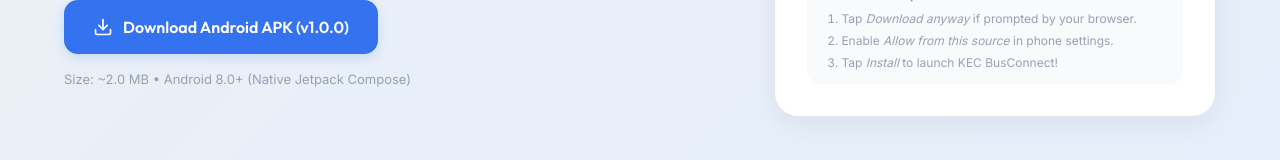
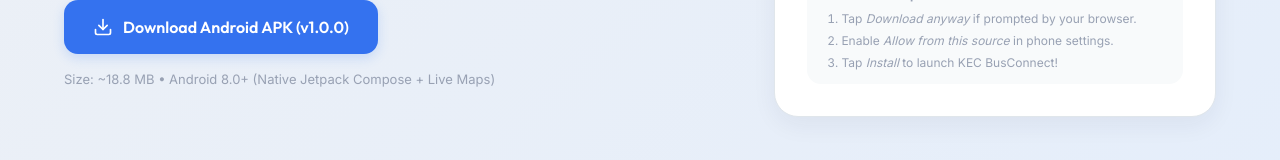
Before and after one commit to Roopkumar213/Kec-Bus-Connect-Frontend, a React (Vite) app: page / in a window 1280 px wide. Shown: the part 2255-2415 px from the top of the page. Built offline with nearby package versions, Linux system fonts and the light colour scheme; no server answers.

Commit message:
fix(android): stabilize Android live tracking, bundle offline Leaflet, add Google Maps navigation, and fix stop sequencing

```diff
--- a/src/pages/Landing.jsx
+++ b/src/pages/Landing.jsx
@@ -253,7 +253,7 @@
                 Download Android APK (v1.0.0)
               </a>
               <span style={{ fontSize: '13px', color: 'var(--text-muted)' }}>
-                Size: ~2.0 MB • Android 8.0+ (Native Jetpack Compose)
+                Size: ~18.8 MB • Android 8.0+ (Native Jetpack Compose + Live Maps)
               </span>
             </div>
           </div>
```
Also changed, not shown: 19 other files (tests, documents, lock files or other folders).
